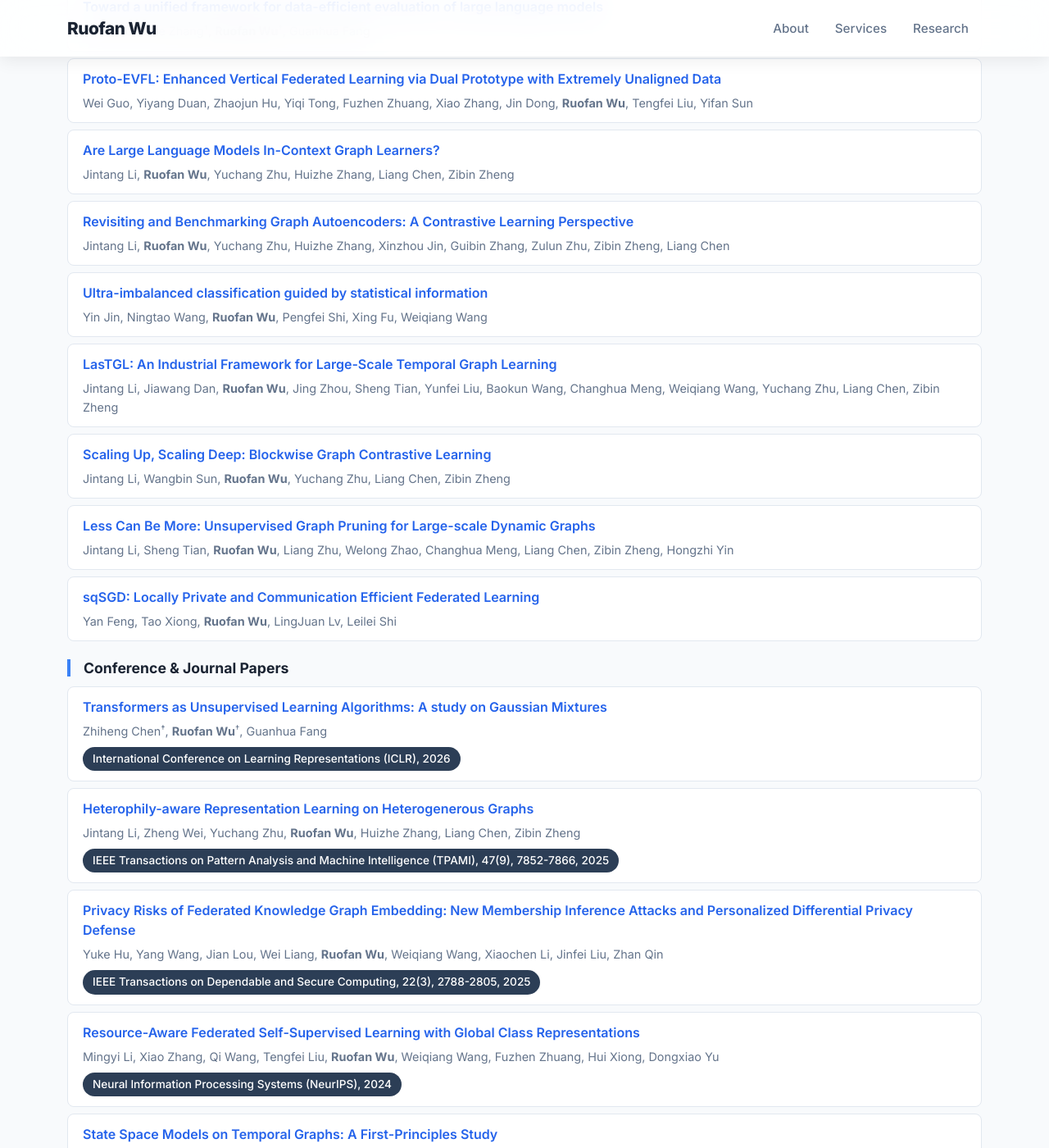
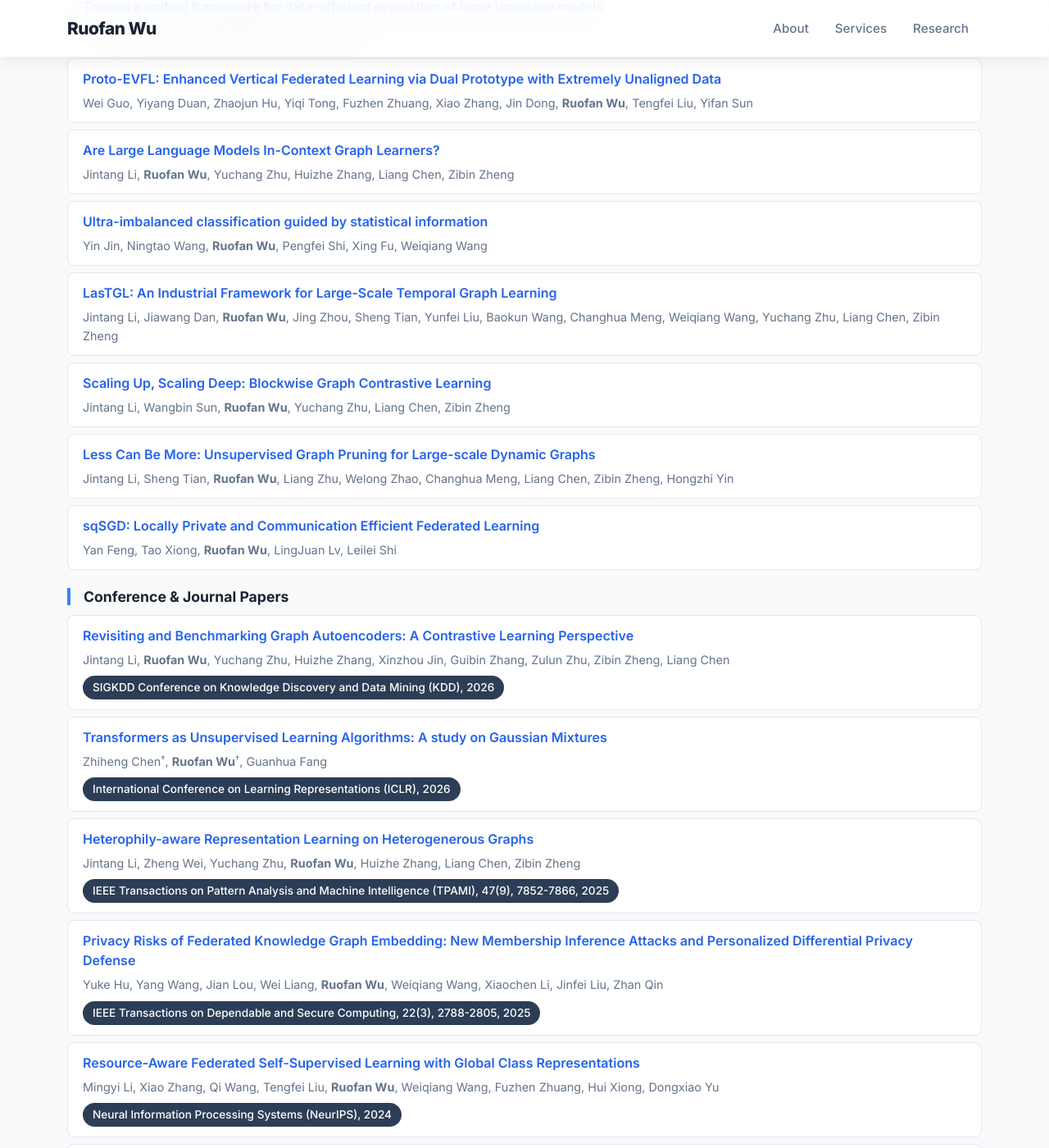
Before and after one commit to Rorschach1989/rorschach1989.github.io, a Jekyll site: the page index.html, which Jekyll copies as it is, in a window 1280 px wide and 1400 px high, scrolled down 1197 px. Shown: the whole window at 82% size. Built offline with Jekyll 4.4.1, drawn with Linux system fonts in a browser that asks for light colours.

Commit message:
feat: Add KDD 2026

```diff
--- a/index.html
+++ b/index.html
@@ -503,10 +503,6 @@
                     <div class="author-list">Jintang Li, <strong>Ruofan Wu</strong>, Yuchang Zhu, Huizhe Zhang, Liang Chen, Zibin Zheng</div>
                 </li>
                 <li>
-                    <a href="https://arxiv.org/abs/2410.10241" class="paper-title">Revisiting and Benchmarking Graph Autoencoders: A Contrastive Learning Perspective</a>
-                    <div class="author-list">Jintang Li, <strong>Ruofan Wu</strong>, Yuchang Zhu, Huizhe Zhang, Xinzhou Jin, Guibin Zhang, Zulun Zhu, Zibin Zheng, Liang Chen</div>
-                </li>
-                <li>
                     <a href="https://arxiv.org/abs/2409.04101" class="paper-title">Ultra-imbalanced classification guided by statistical information</a>
                     <div class="author-list">Yin Jin, Ningtao Wang, <strong>Ruofan Wu</strong>, Pengfei Shi, Xing Fu, Weiqiang Wang</div>
                 </li>
@@ -530,6 +526,11 @@
 
             <h4 class="pub-category fade-in">Conference & Journal Papers</h4>
             <ul class="paper-list fade-in">
+                <li>
+                    <a href="https://arxiv.org/abs/2410.10241" class="paper-title">Revisiting and Benchmarking Graph Autoencoders: A Contrastive Learning Perspective</a>
+                    <div class="author-list">Jintang Li, <strong>Ruofan Wu</strong>, Yuchang Zhu, Huizhe Zhang, Xinzhou Jin, Guibin Zhang, Zulun Zhu, Zibin Zheng, Liang Chen</div>
+                    <div class="venue">SIGKDD Conference on Knowledge Discovery and Data Mining (KDD), 2026</div>
+                </li>
                 <li>
                     <a href="https://arxiv.org/abs/2505.11918" class="paper-title">Transformers as Unsupervised Learning Algorithms: A study on Gaussian Mixtures</a>
                     <div class="author-list">Zhiheng Chen<sup>&#8224;</sup>, <strong>Ruofan Wu</strong><sup>&#8224;</sup>, Guanhua Fang</div>
```
